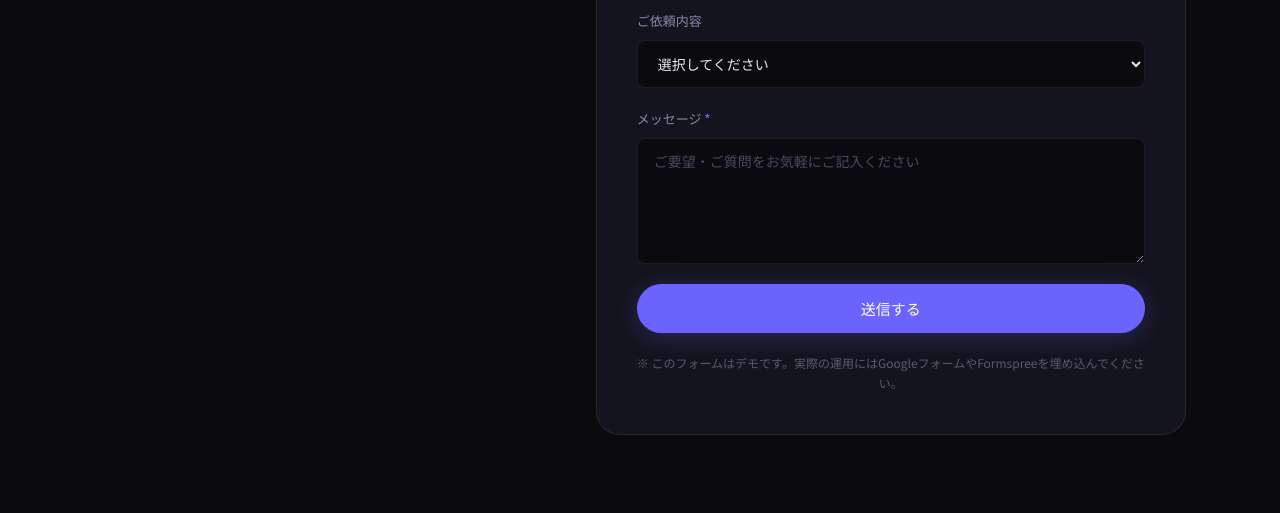
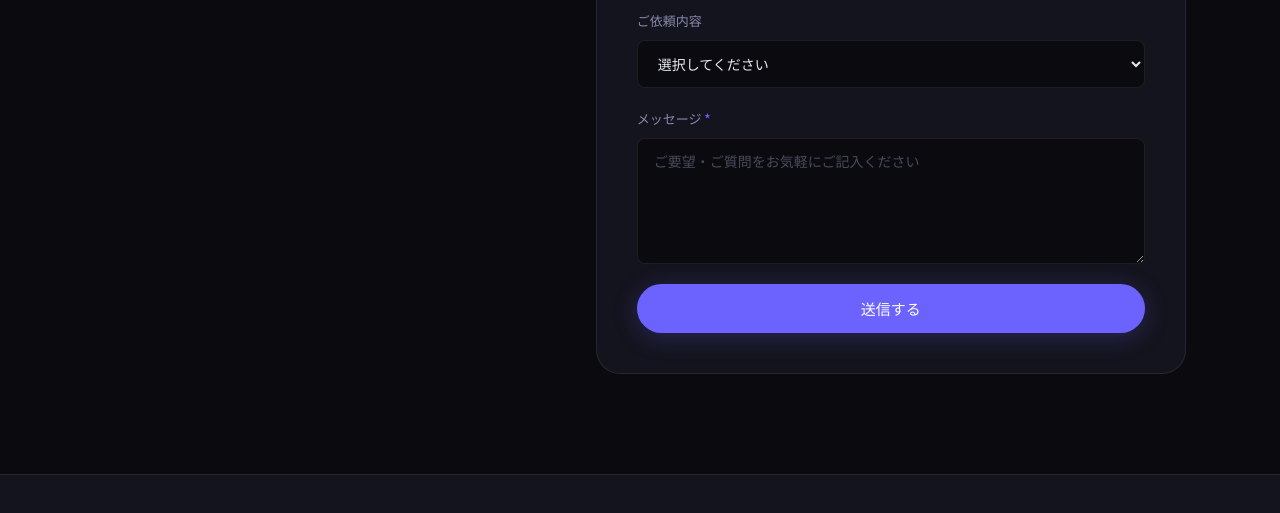
Before and after one commit to 5588sgfh337755jjg113399-cloud/clavis-studio, a plain HTML site: page index.html in a window 1280 px wide. Shown: the part 7352-7865 px from the top of the page. Drawn offline with nearby package versions, Linux system fonts and the light colour scheme; a web font is replaced by a local one.

Commit message:
chore: デモ注釈テキストを削除

```diff
--- a/index.html
+++ b/index.html
@@ -583,7 +583,6 @@
               <textarea id="message" name="message" rows="5" placeholder="ご要望・ご質問をお気軽にご記入ください" required></textarea>
             </div>
             <button type="submit" class="btn btn--primary btn--full">送信する</button>
-            <p class="form-note">※ このフォームはデモです。実際の運用にはGoogleフォームやFormspreeを埋め込んでください。</p>
           </form>
         </div>
       </div>
```
